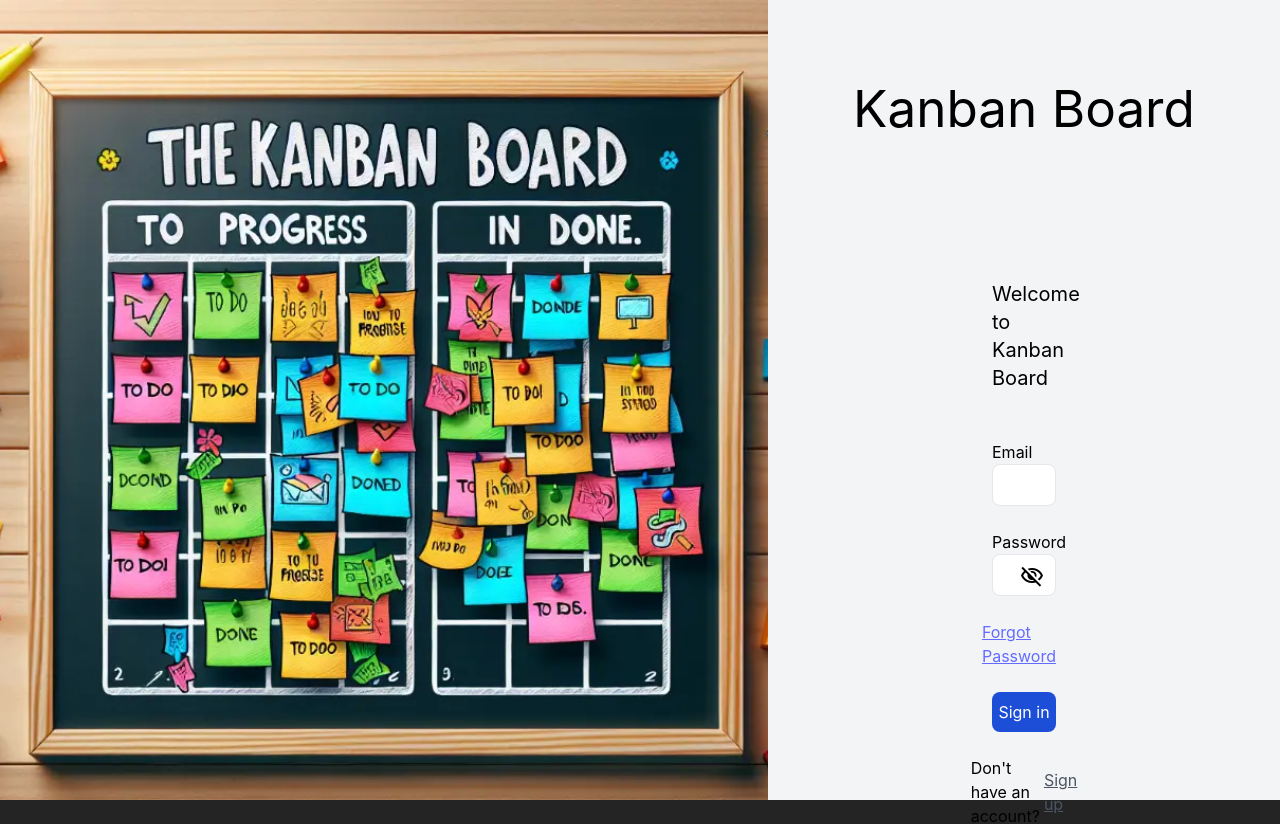
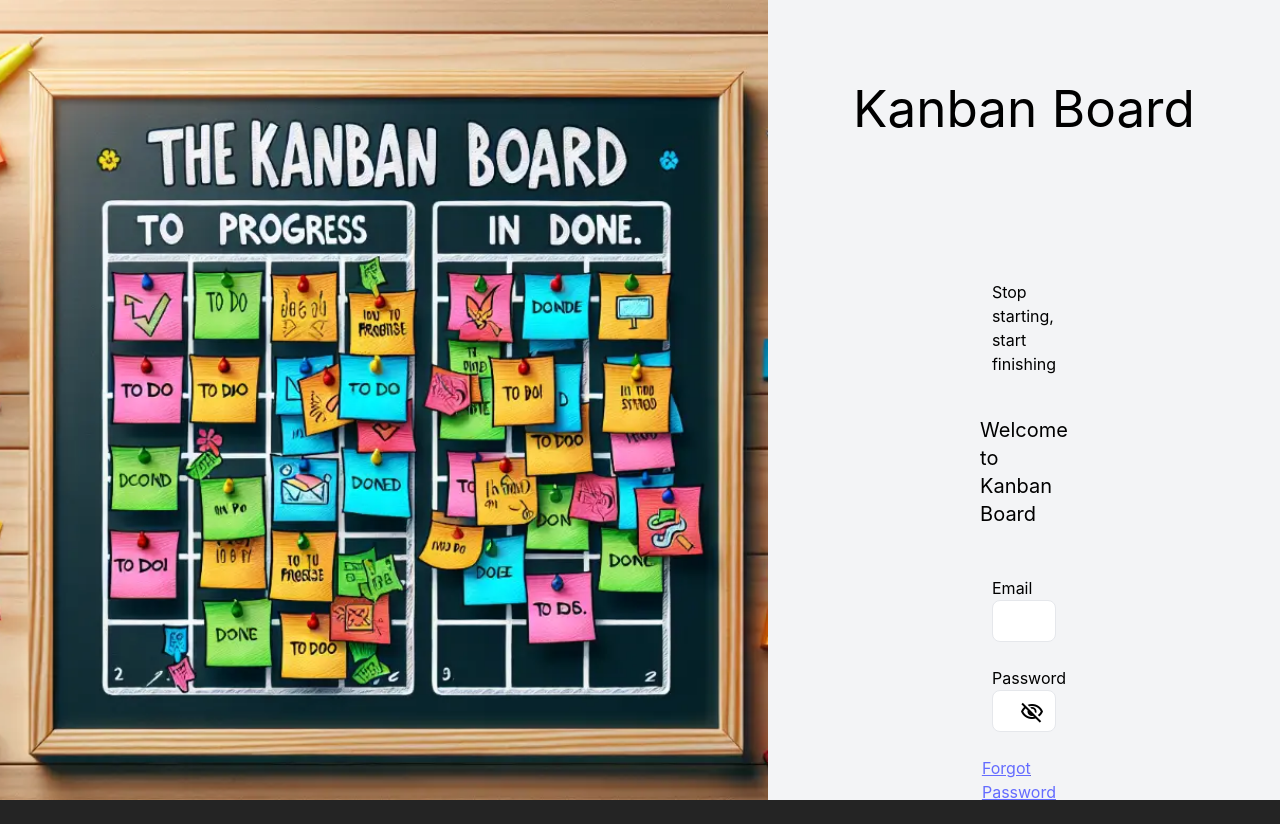
Before and after one commit to prajwalsiwa/Kanban-Board, a React (Vite) app: page /login in a window 1280 px wide. Shown: the top 824 px of the page. Built offline with nearby package versions, Linux system fonts and the light colour scheme.

Commit message:
feat: add slogan

```diff
--- a/src/views/Login/index.tsx
+++ b/src/views/Login/index.tsx
@@ -34,7 +34,10 @@ function Login() {
           <h1>Kanban Board</h1>
         </div>
         <div className="flex px-56 gap-12 flex-col w-full">
-          <h2 className="text-xl">Welcome to Kanban Board</h2>
+        <div className="flex w-full justify-center items-center flex-col gap-10">
+            <h3>Stop starting, start finishing</h3>
+            <h2 className="text-xl">Welcome to Kanban Board</h2>
+          </div>
           <form onSubmit={handleSubmit(handleLoginSubmit)}>
             <div className="flex flex-col gap-6">
               <div className="flex flex-col justify-start items-start w-full">
```
